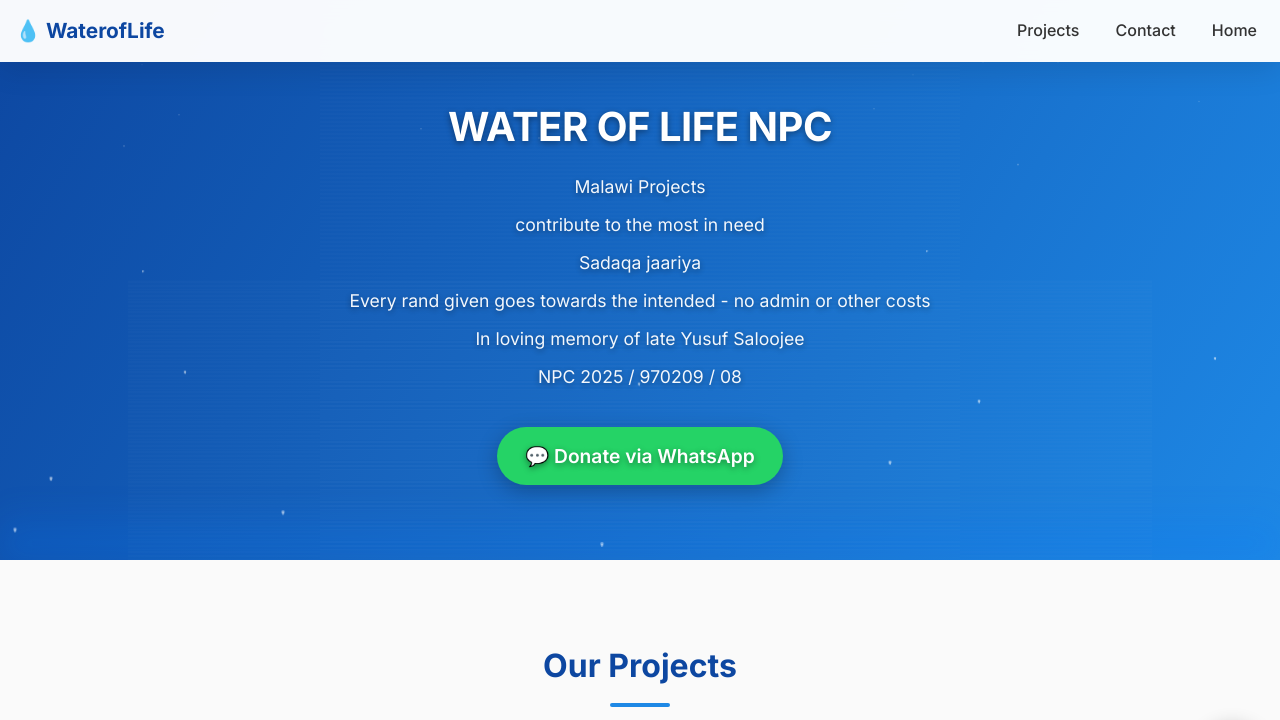
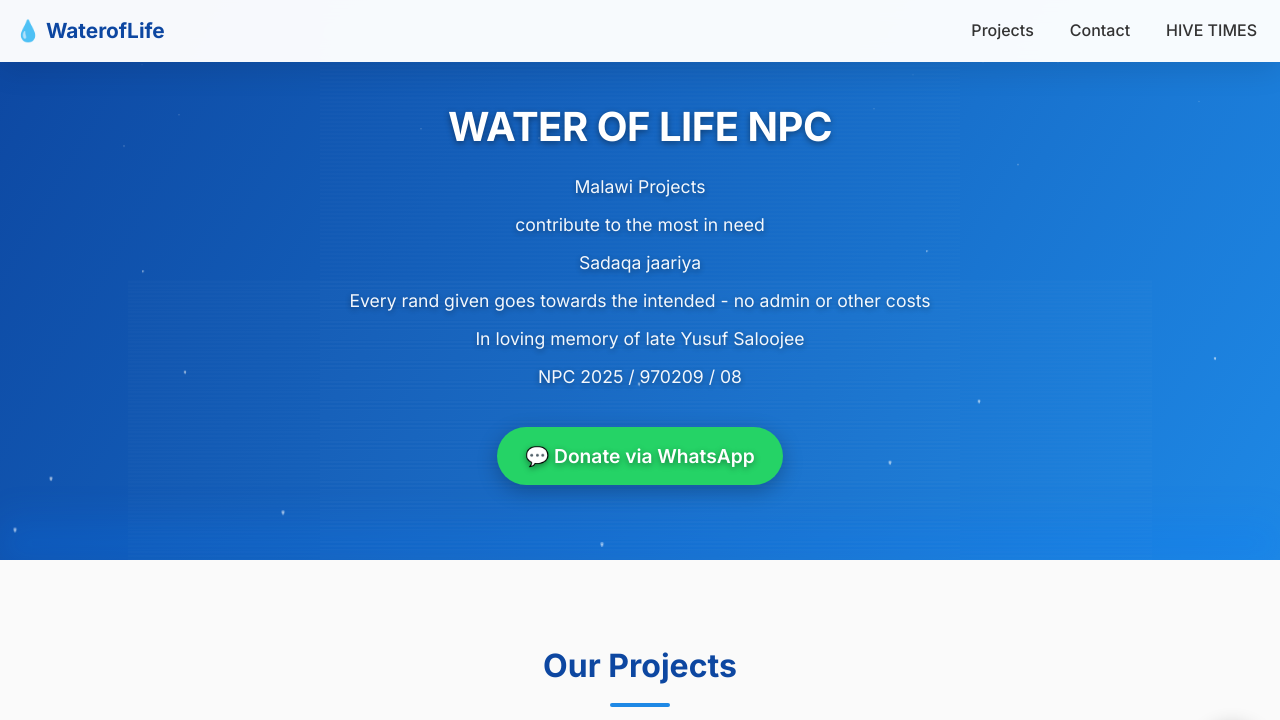
Before and after one commit to aadildhorat-cloud/wateroflife, a plain HTML site: page wateroflife.html in a window 1280 px wide. Shown: the top 720 px of the page. Drawn offline with Linux system fonts and the light colour scheme.

Commit message:
Add files via upload

```diff
--- a/wateroflife.html
+++ b/wateroflife.html
@@ -443,7 +443,7 @@
     <div class="nav-menu">
       <a href="#projects" class="nav-link">Projects</a>
       <a href="#contact" class="nav-link">Contact</a>
-      <a href="index.html" class="nav-link">Home</a>
+      <a href="https://hivetimes.co.za/" class="nav-link">HIVE TIMES</a>
     </div>
     <!-- Theme toggle button has been removed as requested -->
   </nav>
```
